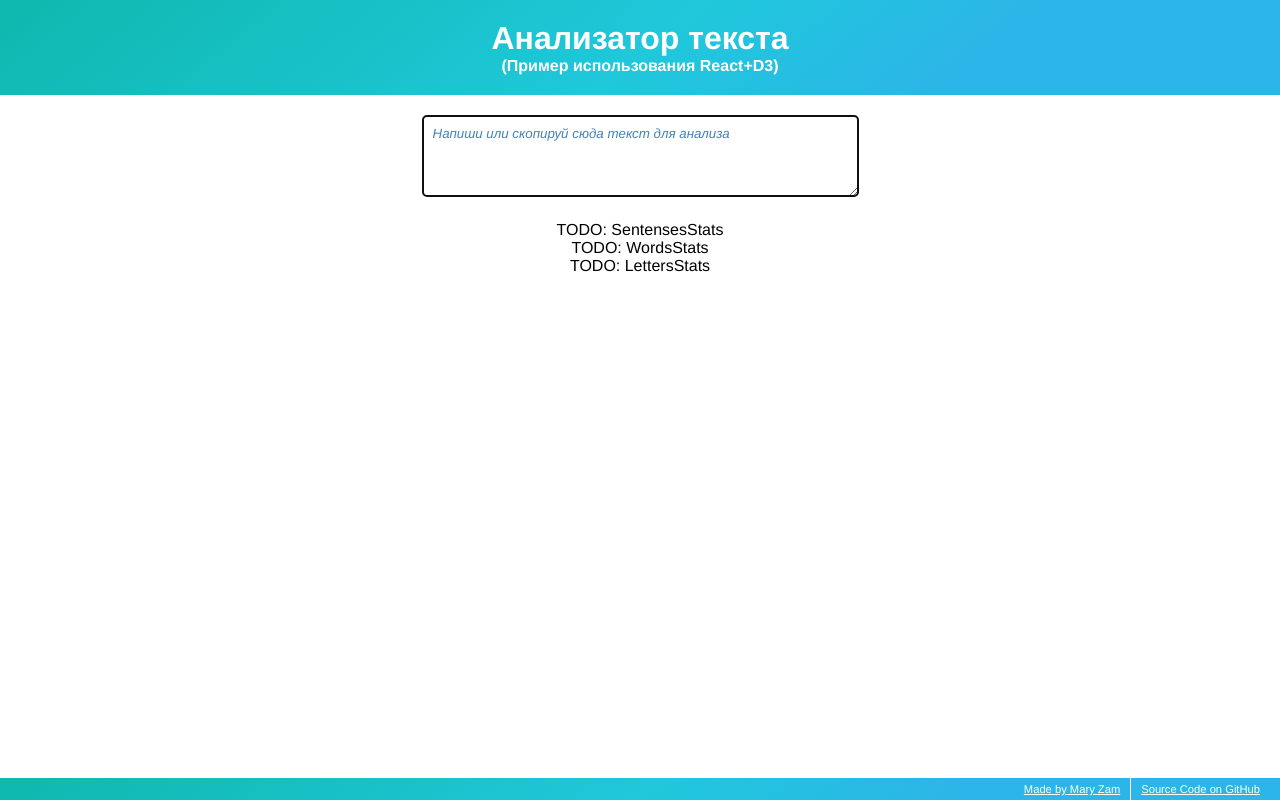
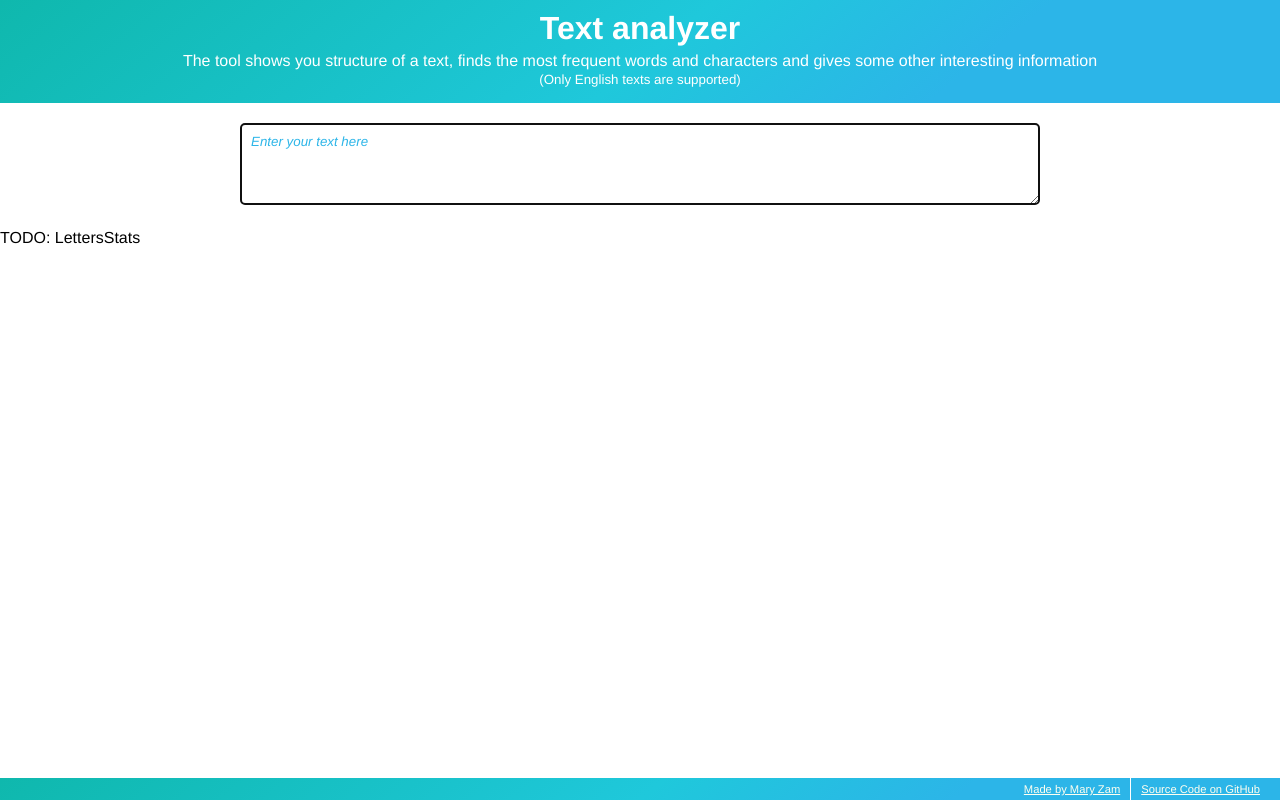
Before and after one commit to maryzam/react-d3js-experiments, a React app: page / in a window 1280 px wide. Built offline with nearby package versions, Linux system fonts and the light colour scheme.

Commit message:
Change texts to English, update styles, update packages

```diff
--- a/index.html
+++ b/index.html
@@ -3,8 +3,10 @@
 <html>
   <head>
     <meta charset="utf-8"></meta>
-    <title>Анализатор текста (React + D3)</title>
+    <link rel="shortcut icon" type="image/x-icon" href="favicon.ico">
     <link rel="stylesheet" type="text/css" href="styles/main.css">
+
+    <title>Text Analyzer (English only)</title>
   </head>
 
   <body>
--- a/package.json
+++ b/package.json
@@ -30,9 +30,7 @@
   "dependencies": {
     "d3": "^5.0.0",
     "react": "^16.3.1",
-    "react-dom": "^16.3.1",
-    "react-redux": "^5.0.7",
-    "redux": "^3.7.2"
+    "react-dom": "^16.3.1"
   },
   "devDependencies": {
     "babel-cli": "^6.26.0",
--- a/src/components/Dashboard.js
+++ b/src/components/Dashboard.js
@@ -1,5 +1,6 @@
 import React from "react";
 
+import Overview from "./stats/Overview";
 import LettersStats from "./stats/LettersStats";
 import WordsStats from "./stats/WordsStats";
 import SentencesStats from "./stats/SentencesStats";
@@ -14,9 +15,10 @@ class Dashboard extends React.Component {
 
 		return (
 			<div className="dashboard">
+				<LettersStats />
 				<SentencesStats />
+				<Overview />
 				<WordsStats />
-				<LettersStats />
 			</div>
 		);
 	}
--- a/src/components/Footer.js
+++ b/src/components/Footer.js
@@ -1,7 +1,6 @@
 import React from "react";
 
-const Footer = (props) => {
-		return (
+const Footer = (props) => (
 			<footer>
 				<p>
 					<a href="http://twitter.com/maryzamcode" target="_blank">Made by Mary Zam</a>
@@ -9,6 +8,5 @@ const Footer = (props) => {
 				</p>
 			</footer>
 		);
-	};
 
 export default Footer;
--- a/src/components/Header.js
+++ b/src/components/Header.js
@@ -1,12 +1,13 @@
 import React from "react";
 
-const Header = (props) => {
-	return (
+const Header = (props) => (
 		<header>
-			<h1>Анализатор текста</h1>
-			<h4>(Пример использования React+D3)</h4>
+			<h1>Text analyzer</h1>
+			<p>
+				The tool shows you structure of a text, finds the most frequent words and characters and gives some other interesting information <br/>
+				<small>(Only English texts are supported)</small>
+			</p>
 		</header>
-	)
-};
+	);
 
 export default Header;
--- a/src/components/UserInput.js
+++ b/src/components/UserInput.js
@@ -7,10 +7,9 @@ const UserInput = (props) => {
 			<textarea
 				type="text"
 				rows="4"
-				cols="50"
 				autoFocus="autofocus"
 				maxLength="500"
-				placeholder="Напиши или скопируй сюда текст для анализа"
+				placeholder="Enter your text here"
 			/>
 		</div>
 	)
--- a/src/components/stats/LettersStats.js
+++ b/src/components/stats/LettersStats.js
@@ -5,7 +5,7 @@ class LettersStats extends React.Component {
 	render() {
 
 		return (
-			<div>
+			<div className="stats">
 				TODO: LettersStats
 			</div>
 		);
--- /dev/null
+++ b/src/components/stats/Overview.js
@@ -0,0 +1,19 @@
+import React from "react";
+
+class Overview extends React.Component {
+
+	render() {
+
+		return (
+			<div className="stats">
+				<h6>Overview</h6>
+				<p>Number of sentences <span>10</span></p>
+				<p>Number of words <span>128</span></p>
+				<p>Number of characters <span>1284</span></p>
+				<p>Number of characters (without spaces) <span>1284</span></p>
+			</div>
+		);
+	}
+};
+
+export default Overview;
--- a/src/components/stats/SentencesStats.js
+++ b/src/components/stats/SentencesStats.js
@@ -5,8 +5,14 @@ class SentensesStats extends React.Component {
 	render() {
 
 		return (
-			<div>
-				TODO: SentensesStats
+			<div className="stats">
+				<div className="note">
+					<h6></h6>
+					<p></p>
+				</div>
+				<div className="chart">
+					<svg></svg>
+				</div>
 			</div>
 		);
 	}
--- a/src/components/stats/WordsStats.js
+++ b/src/components/stats/WordsStats.js
@@ -5,7 +5,7 @@ class WordsStats extends React.Component {
 	render() {
 
 		return (
-			<div>
+			<div className="stats">
 				TODO: WordsStats
 			</div>
 		);
--- a/styles/main.css
+++ b/styles/main.css
@@ -32,7 +32,7 @@ header, footer {
 
 header {
 	text-align: center;
-	padding: 20px 10px;
+	padding: 10px 10px;
 }
 
 footer {
@@ -52,7 +52,6 @@ footer a:last-child {
 
 main {
 	flex: 1 1 auto;
-  	position: relative;
   	overflow-y: auto;
 	justify-content: center;
 	text-align: center;
@@ -63,12 +62,21 @@ main {
 }
 
 .user-input textarea {
+	width: 100%;
+	max-width: 800px;
 	border: 1px solid #999;
 	border-radius: 4px;
 	padding: 10px;
 }
 
 .user-input textarea::placeholder {
-	color: steelblue;
+	color: #2cb5e8;
 	font-style: italic;
 }
+
+.stats {
+	display: flex;
+	flex-direction: row;
+	flex: 1 1 auto;
+	min-height: 400px;
+}
```
Also changed, not shown: 2 other files (tests, documents, lock files or other folders).
